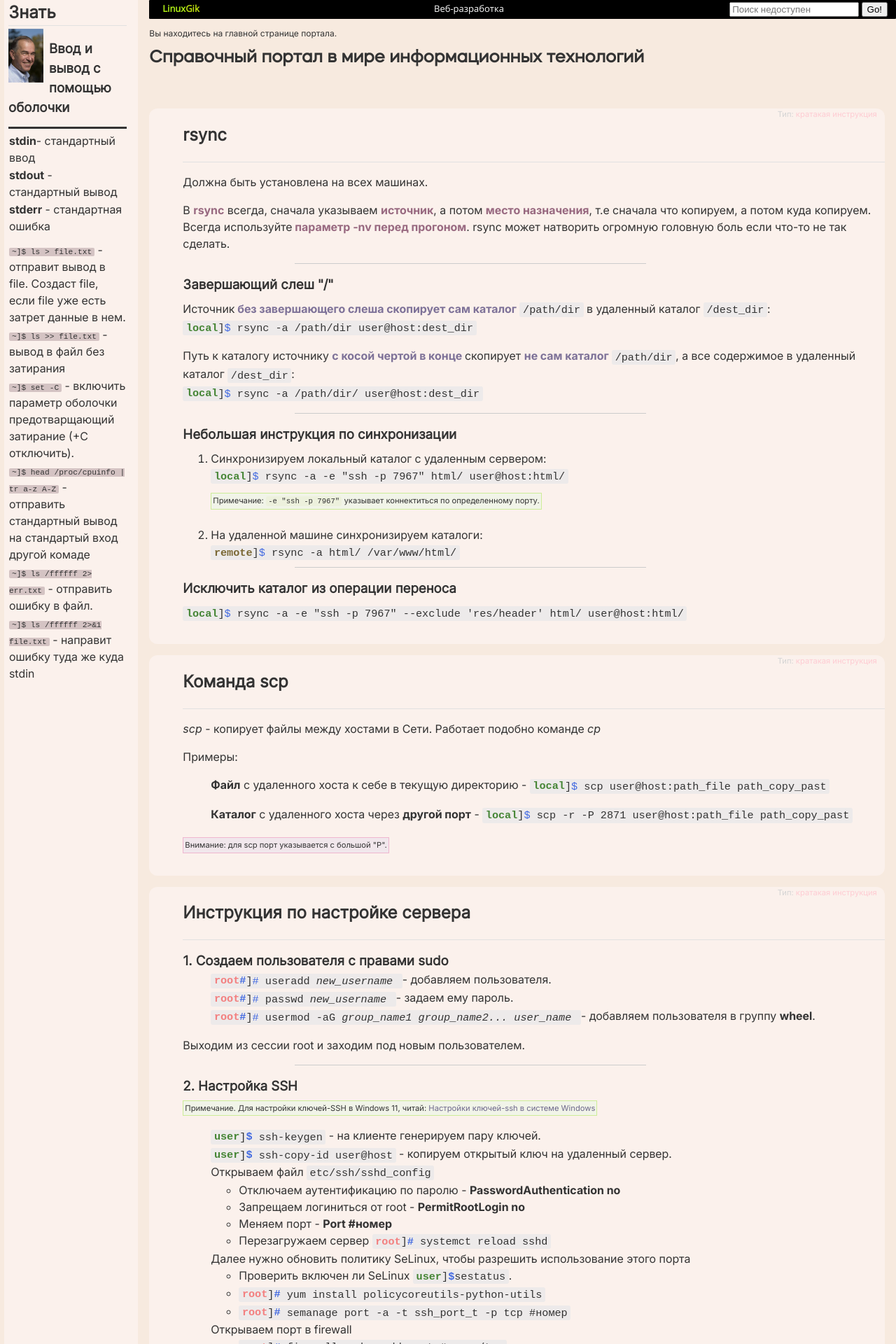
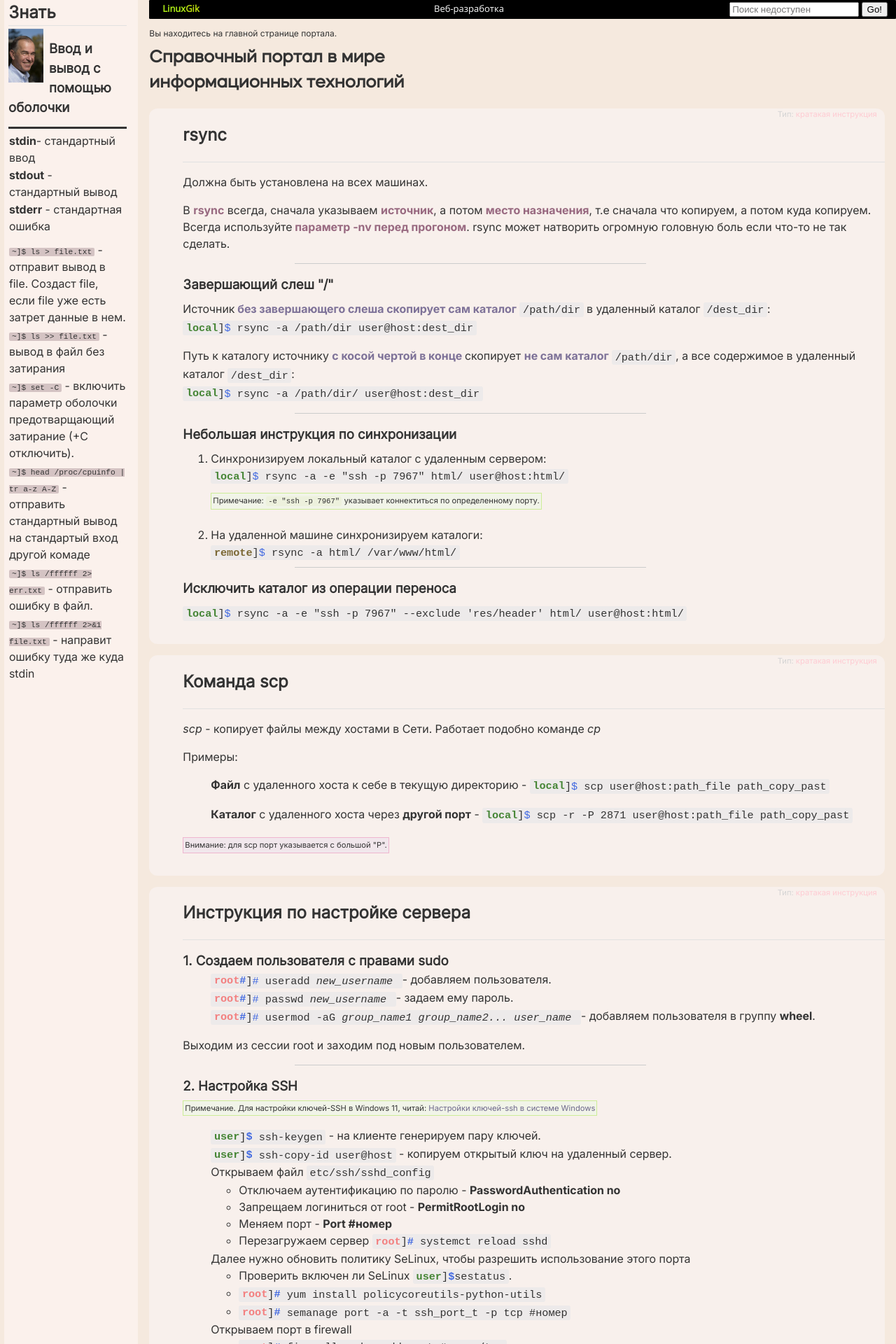
Before and after one commit to LinuxGik/www.linuxgik.ru, a Jekyll site: the page built from index.html, in a window 1280 px wide. Shown: the top 1920 px of the page at 70% size. Built offline with Jekyll 4.4.1, drawn with Linux system fonts in a browser that asks for light colours; some web fonts are replaced.

Commit message:
feat: Проработал CSS в главном меню для подраздела

```diff
--- a/_config.yml
+++ b/_config.yml
@@ -8,8 +8,9 @@
       path: "pages/web-developers"
     values:
       h1: Веб-разработка
-      section: веб-разработка
-      embedding-header: embedding_header/wed-devel-header.html
+      section: Веб-разработка
+      brand: web-dev
+      embedding-h1: embedding_h1/wed-devel-header.html
 
 
 exclude:
--- /dev/null
+++ b/_includes/embedding_h1/wed-devel-header.html
@@ -0,0 +1 @@
+<span class="embedding-h1">С чего начинается изучение веб-разработки? C начала нужно изучить HTML, потом CSS, а далее JavaScript</span>
--- a/_includes/embedding_header/wed-devel-header.html
+++ /dev/null
@@ -1 +0,0 @@
-<span class="he-under-h1">С чего начинается изучение веб-разработки? C начала нужно изучить HTML, потом CSS а далее JavaScript</span>
--- a/_includes/header-nav.html
+++ b/_includes/header-nav.html
@@ -1,10 +1,19 @@
-<!-- Первый блок навигации -->
+<!-- Первый блок шапки (header) - главная навигация -->
 <nav>
     <ul class="site-nav">
-            <li><a href="/index.html"><span class="linux">Linux</span><span class="gik">Gik</span></a></li>
+            <li class="brand-button">
+                <p>
+                <a href="/index.html"><span class="linuxgik"></span></a>
+                {% if page.section %}
+                    <span class="{{ page.brand }}">{{ page.section }}</span>
+                {% endif %}
+                </p>
+            </li>
+            {% if  page.index %}
         {% for item in site.data.navigation %}
             <li><a href="{{ item.link }}">{{ item.name }}</a></li>
         {% endfor %}
+        {% endif %}
         <li>
             <form>
                 <input type="search" name="q" placeholder="Поиск недоступен">
@@ -15,10 +24,22 @@
 </nav>
 <!-- Конец первого блока навигации -->
 
+<!-- То что идёт в header (шапке), сразу после главного меню. Этот блок разделён на два блока.
+ В первом блоке (левом) - Breadcrumbs ->->под ним->-> h1 ->->под ним ->-> page.embeding-header
+ Второй блок (правый) - Section-menu (меню раздела)
+ --------------------------------------------------------------------------------------------
+ |                                      |                                                   |
+ | breadcrumbs                          |                                                   |
+ |                                      | section-menu                                      |
+ | h1                                   |                                                   |
+ | page.embedding-header.               |                                                   |
+ |                                      |                                                   |
+ --------------------------------------------------------------------------------------------
+-->
 
+<!-- Второй блок шапки (header)  -->
+<div class="level-two-header-left">
 
-
-<!-- то что идёт в шапке, сразу после главного меню. -->
     <!-- Хлебные крошки -->
         <div class="breadcrumbs">
         {% if page.title == "Главная" %}
@@ -29,9 +50,19 @@
         {% endif %}
         </div>
 
-
+    <!-- h1 и if page.embedding-menu -->
         <h1>{{ page.h1 }}</h1>
         <!-- Если у страницы есть вставка в header -->
-    {% if page.embedding-header %}
-        {% include {{ page.embedding-header }} %}
+        {% if page.embedding-h1 %}
+            {% include {{ page.embedding-h1 }} %}
         {% endif %}
+</div>
+
+    <!-- Меню подразделов -->
+{% if page.sudsection %}
+<div class="level-two-header-right">
+    <figure><figcaption>Навигация по разделу</figcaption><ul class="site-submenu">
+        <li><a href="/pages/web-developers/css/css-index.html">Раздел CSS</a></li>
+    </ul></figure>
+</div>
+{% endif %}
--- /dev/null
+++ b/assets/css/color-var.css
@@ -0,0 +1,16 @@
+:root {
+    /* <body class="grid-container"> _layouts/default.html */
+    --color-body-bg: oklch(0.94 0.02 62.78);              /* #f7eadf */
+    --color-body-font: oklch(0.32 0 0);                   /* #333 */
+
+    /* ARTICLE-BOX <article class="article-box">
+     ко всем статьям, на всех страницах */
+    --color-article-bg: oklch(0.96 0.01 48.5);            /*  #fbf1ec */
+    /* Шапка статьи <article class="article-box">
+                       <header class="article-header"> */
+    --color-article-header-border: oklch(0.91 0 0);        /* #e1e1e1 */
+
+    --color-neutral-300: oklch(0.87 0 0);
+    --color-emerald-200: oklch(0.905 0.093 164.15);
+    --color-rose-200: oklch(0.892 0.058 10.001);
+}
--- a/assets/css/header-nav.css
+++ b/assets/css/header-nav.css
@@ -1,19 +1,36 @@
-/* Высота header */
+/* Высота header размер шрифта. <header class="site-header"> _layouts/default.html*/
 .site-header {
     height: 155px;
+    font-size: 12px;
 }
 
-/* Брендовое название в меню - переход в главное меню */
-.linux {
+/* Брендовые название в меню - переход в главное меню */
+    /* Общее к брендовой кнопке <li class="brand-button">  */
+.brand-button {
+    display: flex;
     font-weight: bold;
+    font-family: open, sans-serif;
+    font-size: 13px;
+}
+.brand-button p {
+    margin: 0;
+    padding: 3px 1em;
+}
+.linuxgik::before {
+    content: "Linux";
     color: #aded16;
 }
-.gik {
-    font-weight: bold;
+.linuxgik::after {
+    content: "Gik";
     color: #bbdd0e;
 }
-
-/* .site-nav применяетс к тегу ul который внутри nav */
+    /* У каждого раздела своя брендовая кнопка */
+    /* Веб-разработка */
+.web-dev {
+    color: #1572B6;
+}
+/* Первый блок */
+/* .site-nav применяется к тегу ul который внутри nav */
 .site-nav {
     display: flex;
     padding-left: .5em;
@@ -52,24 +69,75 @@
     margin-left: auto;
 }
 
+/* Второй блок - разделен на два подблока. 1.level-two-header-left и  2.level-two-header-right*/
 
+/* делаем одинаковую ширину  */
+.level-two-header-left {
+    float: left;
+    width: 50%
+}
+.level-two-header-right {
+    float: left;
+    width: 50%;
+}
 
-/* Хлебные крошки */
+/* правила для правого подблока - level-two-header-left */
+
+    /* Хлебные крошки */
 .breadcrumbs {
     padding-top: 1em;
 }
 
-header > h1 {
+.level-two-header-left > h1 {
     margin-top: 8px;
     margin-bottom: 0;
 }
 /* то что под h1 */
-.he-under-h1 {
+.embedding-h1 {
     color: #a6a67c;
     /*color: #D4AF37;*/
     font-style: italic;
     font-size: 11px;
 }
-/*.under-nav > h1 {*/
-/*    margin-top: 0;*/
-/*}*/
+
+/* Правила для левого блока - level-two-header-right */
+.level-two-header-right > figure {
+    /*box-shadow: 3px 3px 8px 0 black,*/
+    /* -3px -3px 8px 0 white;*/
+    border: solid 1px #000000;
+    margin-top: 10px;
+    margin-right: 10px;
+    border-radius: 1em;
+}
+.level-two-header-right > figure > figcaption
+{
+    text-align: center;
+}
+
+    /* Оформляем меню раздела */
+.site-submenu {                 /*  site-submenu - класс для <ul class="site-submenu">   */
+    display: flex;
+    padding-left: .5em;
+    background-color: oklch(0.94 0.02 62.78);
+    list-style-type: none;
+    border-radius: .1em;
+    margin: 0;
+}
+.site-submenu > li {
+    margin-top: 0;
+}
+
+.site-submenu > li > a {
+    display: block;
+    padding: 0 1em;
+    background-color: oklch(0.94 0.02 62.78);
+    color: oklch(0.32 0 0);
+    text-decoration: none;
+    font-family: "open", sans-serif;
+    /*font-size: 13px;*/
+}
+
+.site-submenu > li > a:hover {
+    text-decoration: underline;
+    color: #9ff300;
+}
--- a/assets/css/main.css
+++ b/assets/css/main.css
@@ -1,53 +1,61 @@
 @import url("fonts/fonts.css");
-@import url("variables/color-tail.css");
+@import url("color-var.css");
 @import url("typography.css");
 @import url("header-nav.css");
 @import url("code.css");
 @import url("sidebar-L.css");
 
 
-/* Теги */
+/* <body class="grid-container"> _layouts/default.html */
 body {
     font-family: Inter, sans-serif;
-    /*background-color: #fafafa;*/
-    background-color: #f7eadf;
+    background-color: var(--color-body-bg);
     font-size: 16px;
     line-height: 1.5;
-    color: #333;
+    color: var(--color-body-font);
     margin: 0;
 }
 
+
+
+/* <main class="main"> _layouts/default.html*/
 .main {
     margin-right: 1em;
 }
-.site-header {
-    font-size: 12px;
-}
-/* <main> */
-/* ARTICLE-BOX */
+/* ARTICLE-BOX <article class="article-box"> ко всем статьям, на всех страницах */
 .article-box {
     padding-left: 3em;
     padding-bottom: 1em;
-    background-color: #fbf1ec;
+    background-color: var(--color-article-bg);
     border-radius: 12px;
     margin-top: 0;
     margin-bottom: 1em;
 }
-
+    /* Шапка статьи <header class="article-header">
+    (<article class="article-box">
+                        <header class="article-header">) */
 .article-header {
     display: flex;
-    border-bottom: 1px solid #e1e1e1;
+    border-bottom: 1px solid var(--color-article-header-border);
+}
+    /* <span class="type-h2-header type-briefly"> Мало-заметный =информатор=  типа статьи.
+     В шапке расположен справа в конце. =информаторы= бывают разные, в зависимости от тип статьи.
+     <header class="article-header">
+        <h2>Команда scp</h2>
+            <span class="type-h2-header type-briefly"> </span>
+         </header>                                                                              */
+    /* Общий и обязательный для всех =информаторов= */
+.type-h2-header {
+    font-size: 0.7em;
+    margin-left: auto;
+    padding-right: 1em;
 }
 .type-h2-header::before {
     content: "Тип:";
     color: var(--color-neutral-300);
 }
 
-.type-h2-header {
-    font-size: 0.7em;
-    margin-left: auto;
-    padding-right: 1em;
-}
+    /* Выбираем тип статьи */
 .type-full::after {
     color: var(--color-emerald-200);
     content: "полноценный материал";
@@ -70,6 +78,7 @@
 .article-box > ul {
     list-style-type: none;
 }
+
 .instruction-list > li > p:first-child {
     margin-top: 0.5em;
     margin-bottom: 0.5em;
--- a/index.html
+++ b/index.html
@@ -3,9 +3,12 @@
 title: Главная
 h1: Справочный портал в мире информационных технологий
 sidebar-path: sidebar-L/sidebar-L-default.html
+index: home
 ---
 
 <article class="article-box"> <!--rsync-->
+    <!-- Todo: в каталоге under_revision/ (доработка), страница rsync.html - там побольше материала, совсем чуть-чуть
+    побольше. Надо  будет составить подробную статью -->
     <header class="article-header"><h2>rsync</h2><span class="type-h2-header type-briefly"> </span></header>
     <p>
         Должна быть установлена на всех машинах.
```
Also changed, not shown: pages/web-developers/css/fonts.html (added, +16 -0 lines), under_revision/rsync.html (added, +83 -0 lines), pages/web-developers/css/css-index.html (added). Lines whose indentation alone changed are shown as unchanged.
